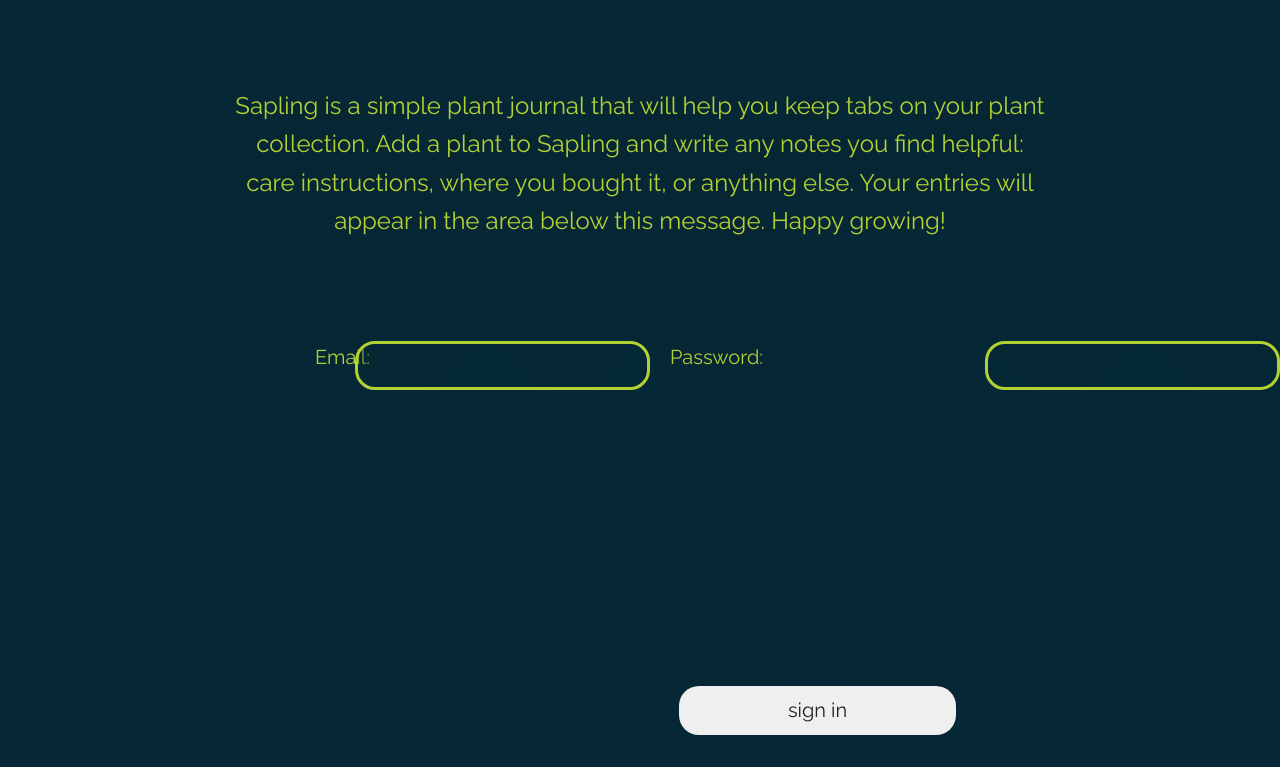
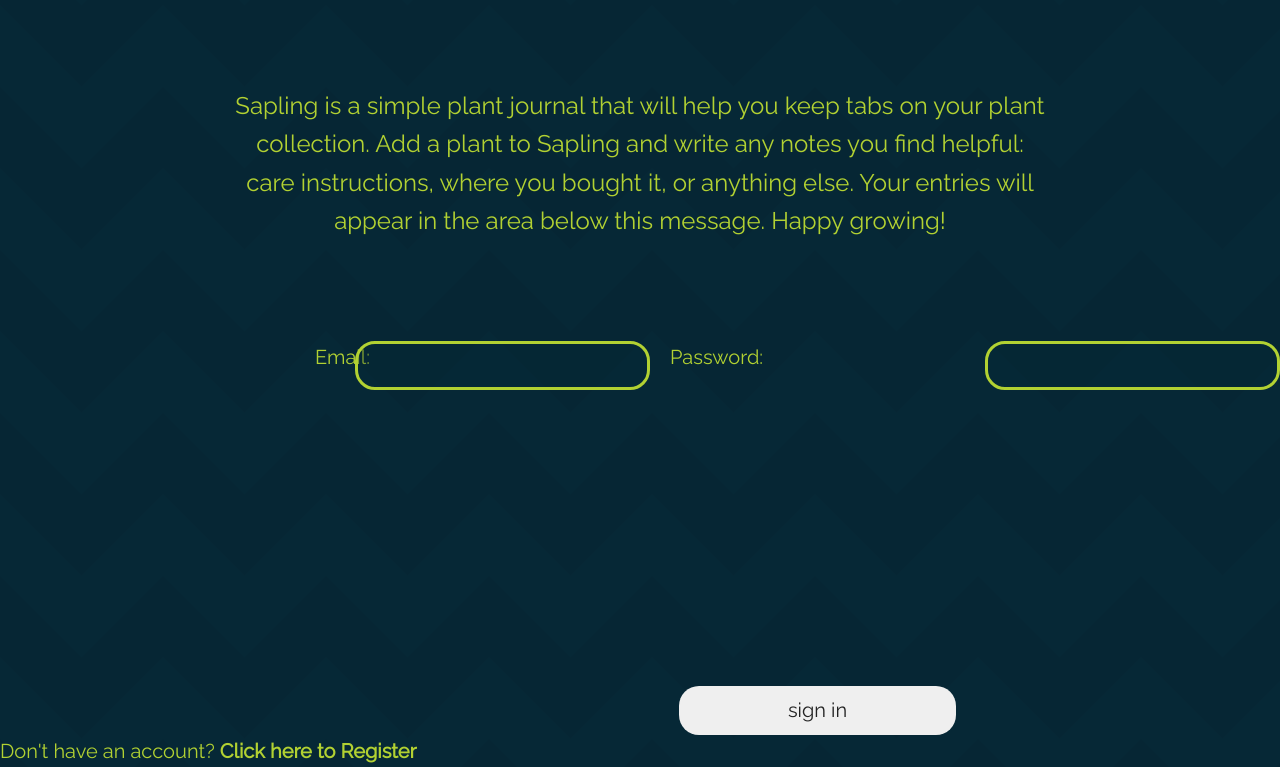
Before and after one commit to epwallace/sapling, a React (Create React App) app: page / in a window 1280 px wide. Shown: the part 239-1006 px from the top of the page. Before the commit the page ends 974 px from the top, so only its background shows below. Built offline with nearby package versions, Linux system fonts and the light colour scheme; no server answers.

Commit message:
Add login/registration links to SignUp/SignIn forms

```diff
--- a/src/components/SignIn.js
+++ b/src/components/SignIn.js
@@ -1,4 +1,5 @@
 import React, { useState } from 'react';
+import { Link } from 'react-router-dom';
 import { auth } from '../firebase';
 
 const SignIn = () => {
@@ -51,6 +52,9 @@ const SignIn = () => {
                 />
                 <button onClick={(e) => signInWithEmailAndPasswordHandler(e, email, password)}>sign in</button>
             </form>
+            <span>
+                Don't have an account? <Link to='/signup'>Click here to Register</Link>
+            </span>
         </div>
     )
 }
--- a/src/components/SignUp.js
+++ b/src/components/SignUp.js
@@ -1,4 +1,5 @@
 import React, { useState } from 'react';
+import { Link } from 'react-router-dom';
 import { auth, generateUserDocument } from '../firebase';
 
 const SignUp = () => {
@@ -65,6 +66,9 @@ const SignUp = () => {
                 />
                 <button onClick={(e) => createUserWithEmailAndPasswordHandler(e, email, password)}>sign up</button>
             </form>
+            <span>
+                Already a member? <Link to='/signin'>Click here to log in.</Link>
+            </span>
         </div>
     )
 }
```
